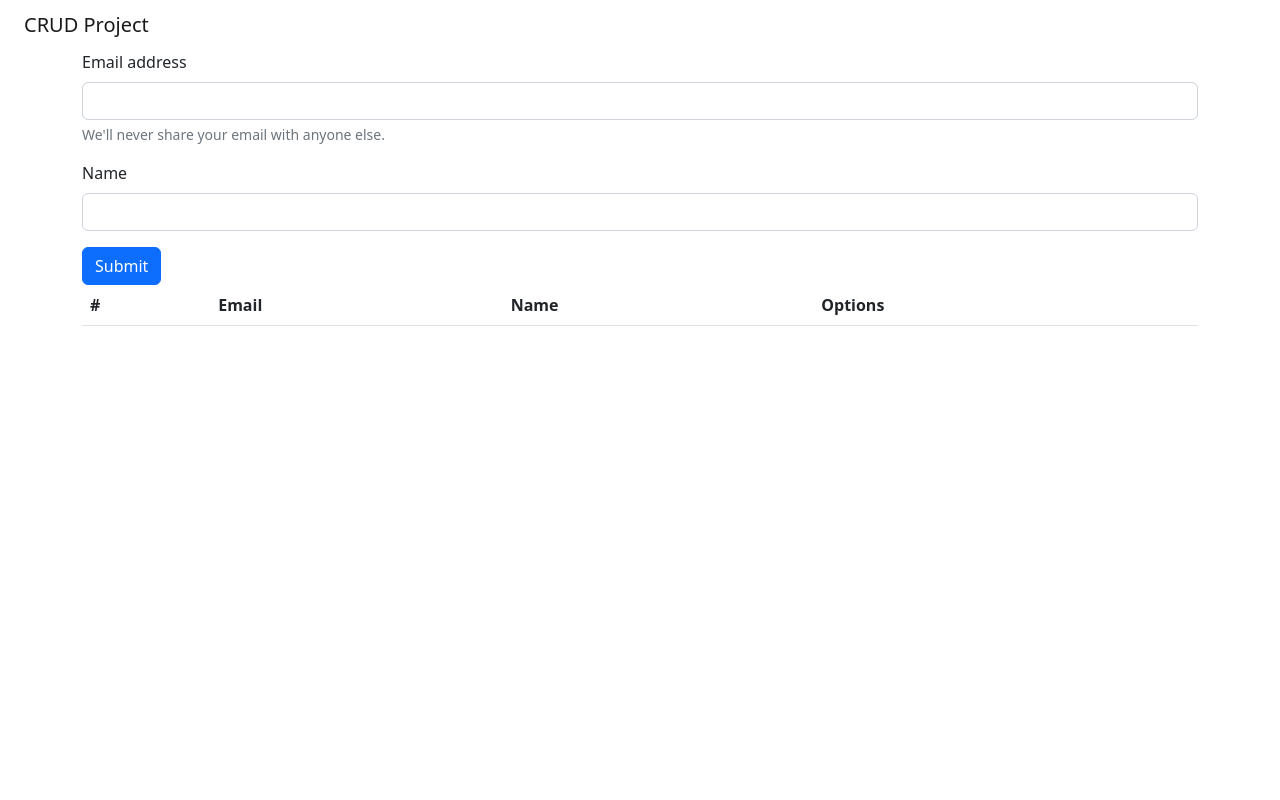
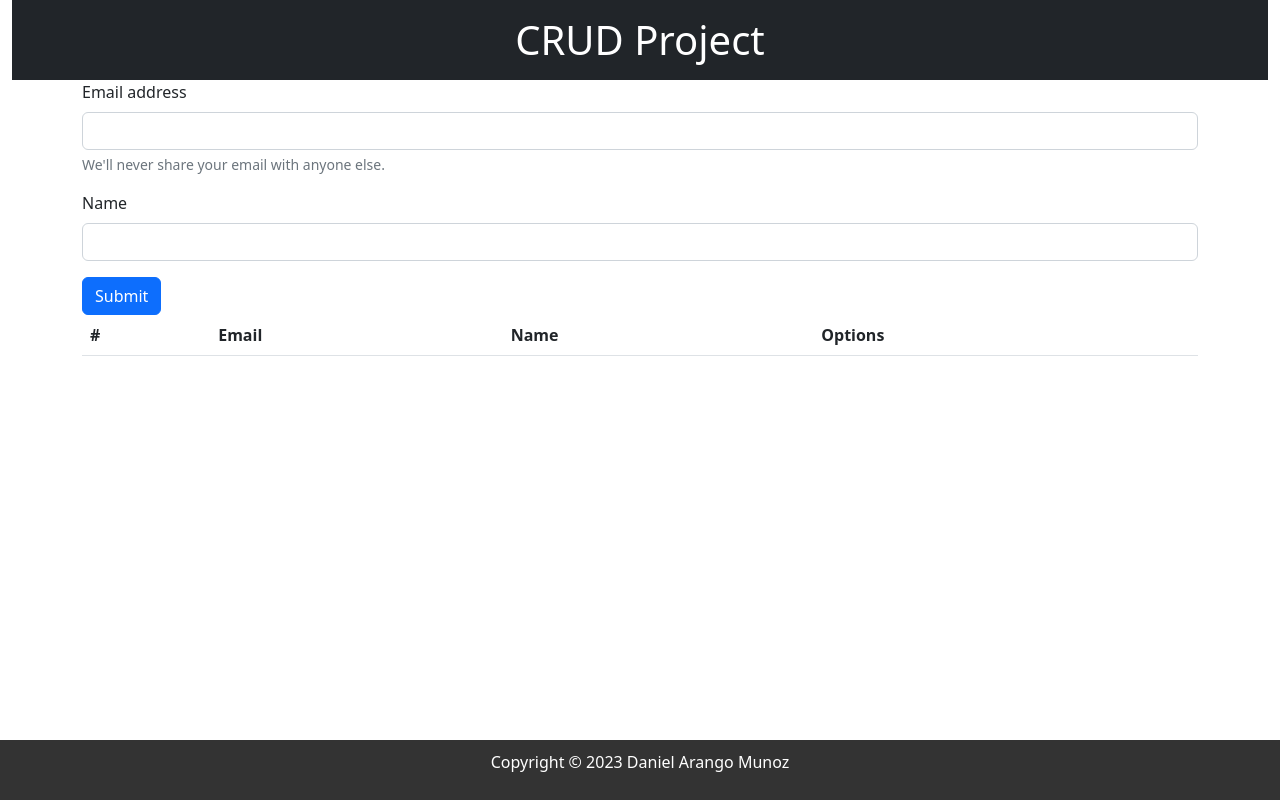
Before and after one commit to DanAranMun/CRUD_Project_Ucamp, a plain HTML site: page index.html in a window 1280 px wide. Drawn offline with nearby package versions, Linux system fonts and the light colour scheme.

Commit message:
Added styles to header and footer

```diff
--- a/crud_styles.css
+++ b/crud_styles.css
@@ -0,0 +1,10 @@
+footer {
+    background-color: #333;
+    color: white;
+    text-align: center;
+    padding: 10px;
+    position: fixed;
+    left: 0;
+    bottom: 0;
+    width: 100%;
+}
--- a/index.html
+++ b/index.html
@@ -11,6 +11,7 @@
         crossorigin="anonymous"></script>
     <link rel="stylesheet" href="https://cdn.jsdelivr.net/npm/bootstrap@5.2.3/dist/css/bootstrap.min.css"
         integrity="sha384-rbsA2VBKQhggwzxH7pPCaAqO46MgnOM80zW1RWuH61DGLwZJEdK2Kadq2F9CUG65" crossorigin="anonymous">
+    <link rel="stylesheet" href="./crud_styles.css">
 
 </head>
 
@@ -48,9 +49,9 @@
 
     <div class="container-fluid">
         <!-- As a heading -->
-        <nav class="navbar bg-body-tertiary">
-            <div class="container-fluid">
-                <span class="navbar-brand mb-0 h1">CRUD Project</span>
+        <nav class="navbar bg-dark">
+            <div class="container-fluid justify-content-center">
+                <span class="navbar-text text-white mb-0 h1">CRUD Project</span>
             </div>
         </nav>
         <div class="container">
@@ -89,4 +90,8 @@
     <script src="./crud.js"></script>
 </body>
 
+<footer>
+    <p>Copyright &copy; 2023 Daniel Arango Munoz</p>
+</footer>
+
 </html>
```
